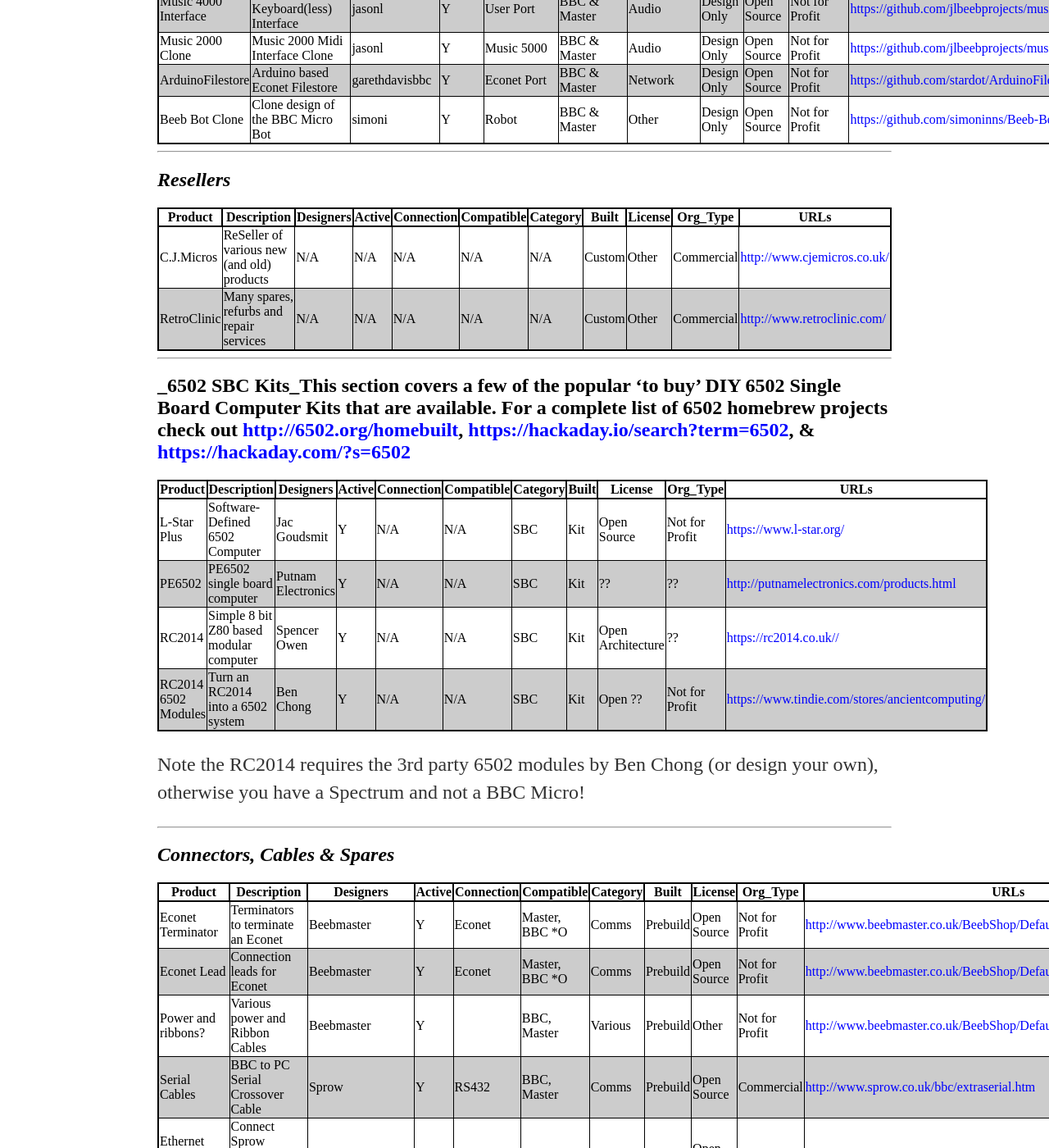
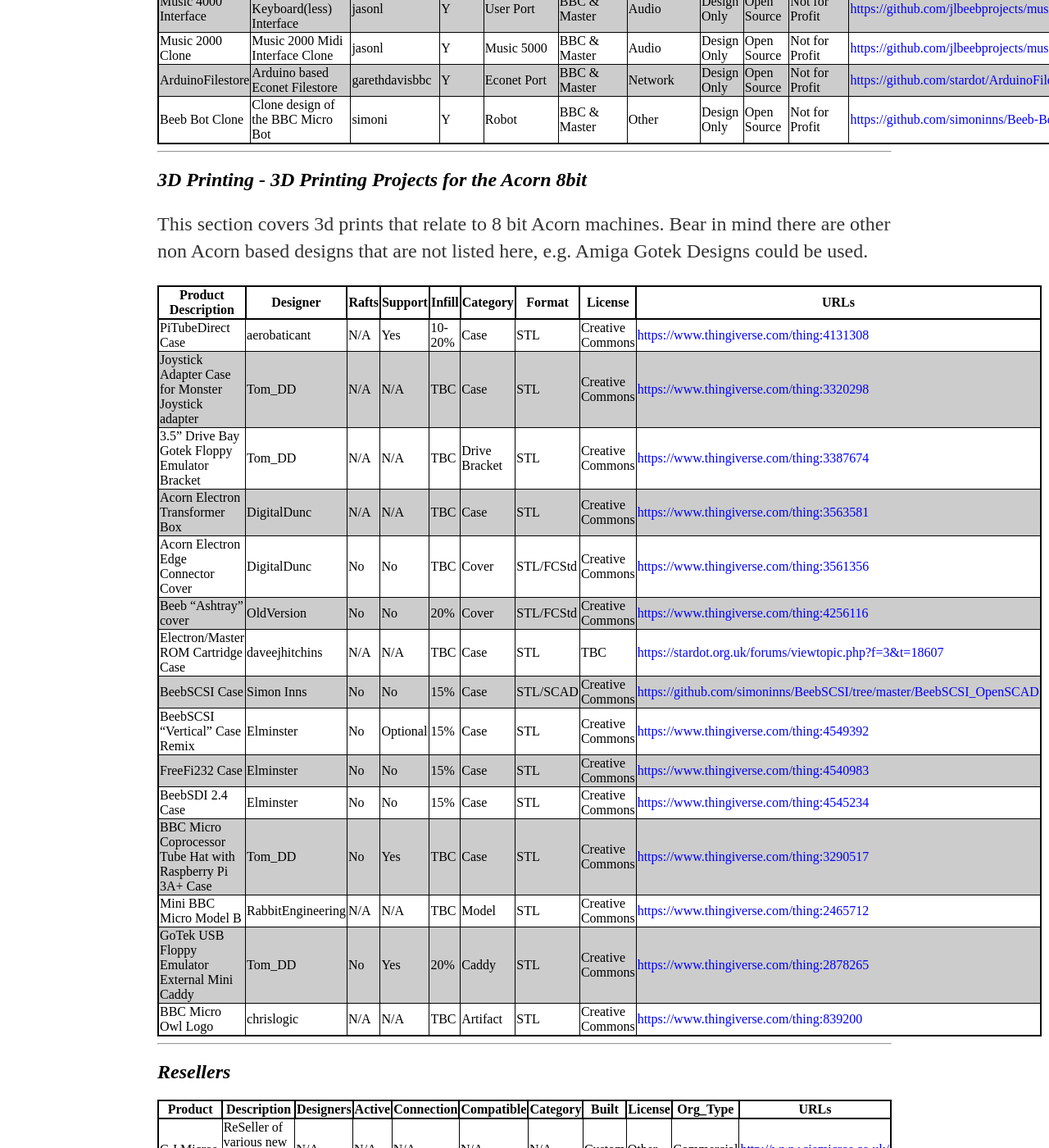
Before and after one commit to elminster/elminster.github.io, a Jekyll site: the page built from hardware.md, in a window 1280 px wide and 1400 px high, scrolled down 10249 px. Shown: the whole window at 82% size. Built offline with Jekyll 4.4.1, drawn with Linux system fonts in a browser that asks for light colours.

Commit message:
Added 3d print section

```diff
--- a/hardware.md
+++ b/hardware.md
@@ -215,6 +215,30 @@
 
 ***
 
+## _**3D Printing - 3D Printing Projects for the Acorn 8bit**_
+
+This section covers 3d prints that relate to 8 bit Acorn machines. Bear in mind there are other non Acorn based designs that are not listed here, e.g. Amiga Gotek Designs could be used.
+
+| Product Description | Designer | Rafts | Support | Infill | Category | Format | License | URLs |
+|---------------------|-----------|--------|------------|------------|----------|-------|---------|------|
+PiTubeDirect Case | aerobaticant | N/A | Yes | 10-20% | Case | STL | Creative Commons | <https://www.thingiverse.com/thing:4131308> |
+Joystick Adapter Case for Monster Joystick adapter | Tom_DD | N/A | N/A | TBC | Case | STL | Creative Commons | <https://www.thingiverse.com/thing:3320298> |
+3.5" Drive Bay Gotek Floppy Emulator Bracket |Tom_DD | N/A | N/A | TBC | Drive Bracket | STL | Creative Commons | <https://www.thingiverse.com/thing:3387674> |
+Acorn Electron Transformer Box | DigitalDunc | N/A | N/A | TBC | Case | STL | Creative Commons | <https://www.thingiverse.com/thing:3563581> |
+Acorn Electron Edge Connector Cover | DigitalDunc | No | No | TBC | Cover | STL/FCStd | Creative Commons | <https://www.thingiverse.com/thing:3561356> |
+Beeb "Ashtray" cover | OldVersion | No | No | 20% | Cover | STL/FCStd | Creative Commons | <https://www.thingiverse.com/thing:4256116> |
+Electron/Master ROM Cartridge Case | daveejhitchins | N/A | N/A | TBC | Case | STL | TBC | <https://stardot.org.uk/forums/viewtopic.php?f=3&t=18607> |
+BeebSCSI Case  | Simon Inns | No | No | 15% | Case |STL/SCAD | Creative Commons | <https://github.com/simoninns/BeebSCSI/tree/master/BeebSCSI_OpenSCAD> |
+BeebSCSI "Vertical" Case Remix | Elminster | No | Optional | 15% | Case | STL | Creative Commons | <https://www.thingiverse.com/thing:4549392> |
+FreeFi232 Case | Elminster | No | No | 15% | Case | STL | Creative Commons | <https://www.thingiverse.com/thing:4540983> |
+BeebSDI 2.4 Case | Elminster | No | No | 15% | Case | STL | Creative Commons | <https://www.thingiverse.com/thing:4545234> |
+BBC Micro Coprocessor Tube Hat with Raspberry Pi 3A+ Case | Tom_DD | No | Yes | TBC | Case | STL | Creative Commons | <https://www.thingiverse.com/thing:3290517> |
+Mini BBC Micro Model B | RabbitEngineering | N/A | N/A | TBC | Model | STL | Creative Commons | <https://www.thingiverse.com/thing:2465712> |
+GoTek USB Floppy Emulator External Mini Caddy | Tom_DD | No | Yes | 20% | Caddy | STL | Creative Commons |  <https://www.thingiverse.com/thing:2878265> |
+BBC Micro Owl Logo | chrislogic | N/A | N/A | TBC | Artifact | STL | Creative Commons | <https://www.thingiverse.com/thing:839200> |
+
+***
+
 ## _**Resellers**_
 
 | Product | Description | Designers | Active | Connection | Compatible | Category | Built | License | Org_Type | URLs |
```
